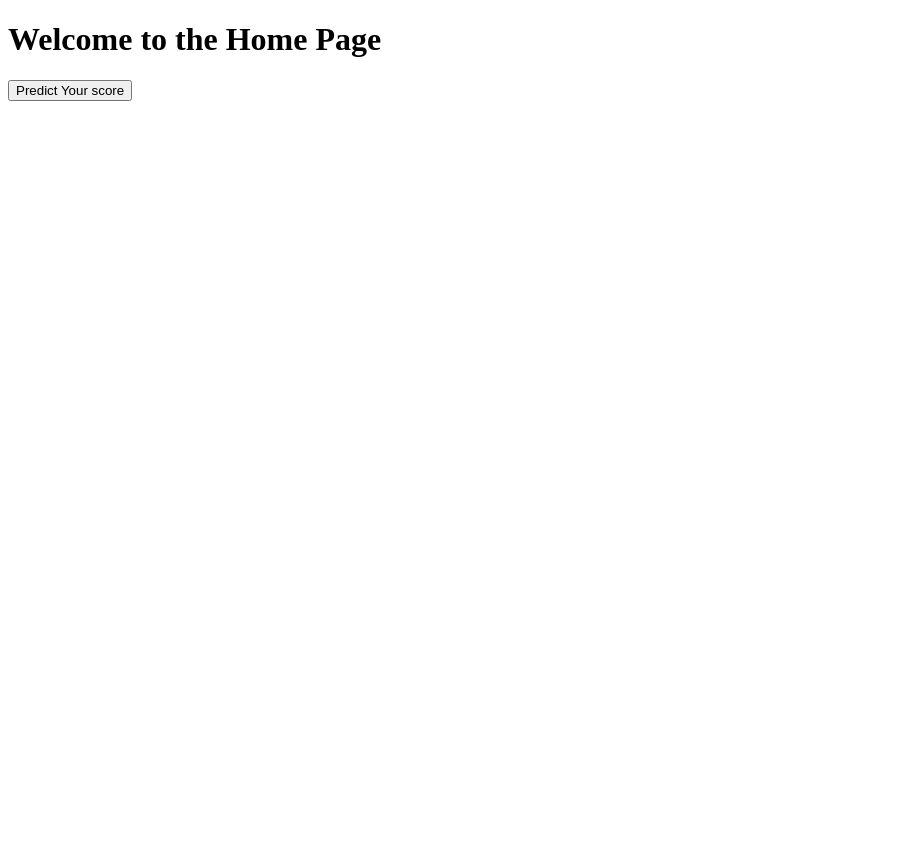
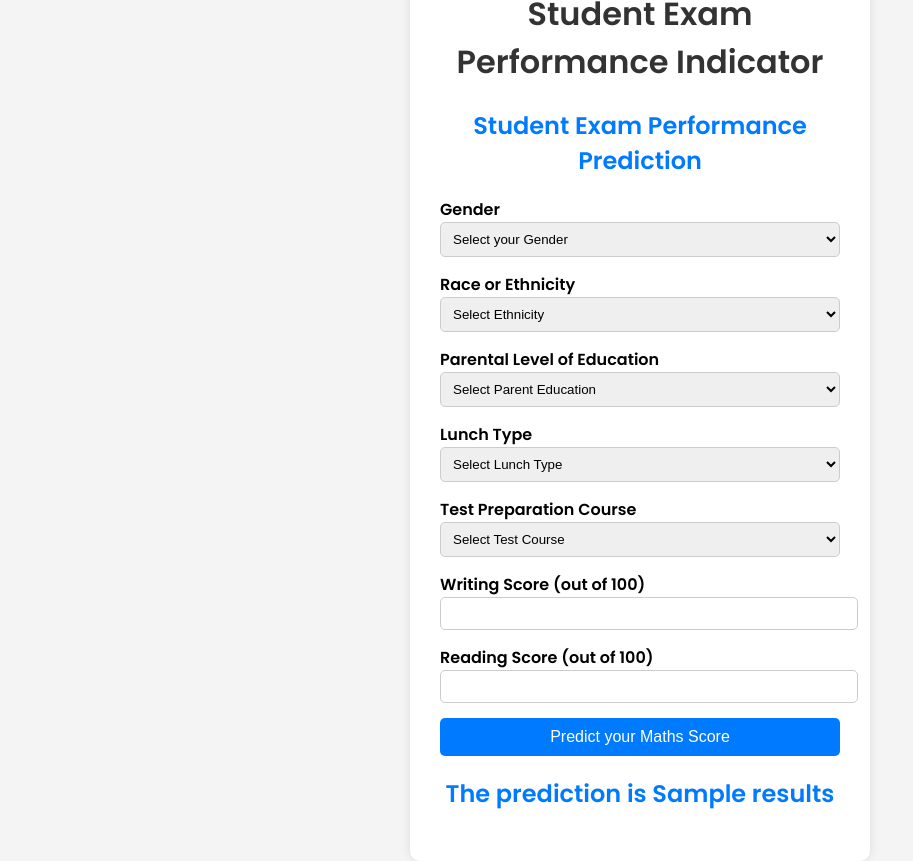
Before and after one commit to Satya-prakash3/CO2_Emission, a Flask app: template templates/index.html in a window 1280 px wide. Shown: the whole page, without its empty margins (0-913 px from the left). Before the commit the page ends 101 px from the top, so only its background shows below. Run offline with Flask 3, Linux system fonts and the light colour scheme; the template is opened without the code that fills it: most values are stand-ins (such as "Sample title", 1, 10 or a date in 2020).

Commit message:
Update index.html

```diff
--- a/templates/index.html
+++ b/templates/index.html
@@ -2,11 +2,127 @@
 <html lang="en">
 <head>
     <meta charset="UTF-8">
-    <title>Home</title>
+    <meta name="viewport" content="width=device-width, initial-scale=1.0">
+    <title>Student Exam Performance Indicator</title>
+    <link href="https://fonts.googleapis.com/css2?family=Poppins:wght@300;400;600&display=swap" rel="stylesheet">
+    <style>
+        body {
+            font-family: 'Poppins', sans-serif;
+            background-color: #f4f4f4;
+            display: flex;
+            justify-content: center;
+            align-items: center;
+            height: 100vh;
+            margin: 0;
+        }
+        .login {
+            background: #fff;
+            padding: 30px;
+            border-radius: 10px;
+            box-shadow: 0px 0px 10px rgba(0, 0, 0, 0.1);
+            width: 400px;
+            text-align: center;
+        }
+        h1 {
+            color: #333;
+        }
+        .mb-3 {
+            margin-bottom: 15px;
+            text-align: left;
+        }
+        .form-label {
+            font-weight: 600;
+        }
+        .form-control {
+            width: 100%;
+            padding: 8px;
+            border: 1px solid #ccc;
+            border-radius: 5px;
+        }
+        .btn-primary {
+            background: #007bff;
+            color: white;
+            border: none;
+            padding: 10px 15px;
+            width: 100%;
+            border-radius: 5px;
+            cursor: pointer;
+            font-size: 16px;
+        }
+        .btn-primary:hover {
+            background: #0056b3;
+        }
+        h2 {
+            margin-top: 20px;
+            color: #007bff;
+        }
+    </style>
 </head>
 <body>
-    <h1>Welcome to the Home Page</h1>
-    <form action="{{ url_for('predict_datapoint') }}">
-        <button type="submit">Predict Your score</button>
-    </form>
+    <div class="login">
+        <h1>Student Exam Performance Indicator</h1>
+        <form action="{{ url_for('predict_datapoint')}}" method="post">
+            <h2>Student Exam Performance Prediction</h2>
+            <div class="mb-3">
+                <label class="form-label">Gender</label>
+                <select class="form-control" name="gender" required>
+                    <option selected disabled value="">Select your Gender</option>
+                    <option value="male">Male</option>
+                    <option value="female">Female</option>
+                </select>
+            </div>
+            <div class="mb-3">
+                <label class="form-label">Race or Ethnicity</label>
+                <select class="form-control" name="ethnicity" required>
+                    <option selected disabled value="">Select Ethnicity</option>
+                    <option value="group A">Group A</option>
+                    <option value="group B">Group B</option>
+                    <option value="group C">Group C</option>
+                    <option value="group D">Group D</option>
+                    <option value="group E">Group E</option>
+                </select>
+            </div>
+            <div class="mb-3">
+                <label class="form-label">Parental Level of Education</label>
+                <select class="form-control" name="parental_level_of_education" required>
+                    <option selected disabled value="">Select Parent Education</option>
+                    <option value="associate's degree">Associate's degree</option>
+                    <option value="bachelor's degree">Bachelor's degree</option>
+                    <option value="high school">High school</option>
+                    <option value="master's degree">Master's degree</option>
+                    <option value="some college">Some college</option>
+                    <option value="some high school">Some high school</option>
+                </select>
+            </div>
+            <div class="mb-3">
+                <label class="form-label">Lunch Type</label>
+                <select class="form-control" name="lunch" required>
+                    <option selected disabled value="">Select Lunch Type</option>
+                    <option value="free/reduced">Free/Reduced</option>
+                    <option value="standard">Standard</option>
+                </select>
+            </div>
+            <div class="mb-3">
+                <label class="form-label">Test Preparation Course</label>
+                <select class="form-control" name="test_preparation_course" required>
+                    <option selected disabled value="">Select Test Course</option>
+                    <option value="none">None</option>
+                    <option value="completed">Completed</option>
+                </select>
+            </div>
+            <div class="mb-3">
+                <label class="form-label">Writing Score (out of 100)</label>
+                <input class="form-control" type="number" name="writing_score" min="0" max="100" required />
+            </div>
+            <div class="mb-3">
+                <label class="form-label">Reading Score (out of 100)</label>
+                <input class="form-control" type="number" name="reading_score" min="0" max="100" required />
+            </div>
+            <div class="mb-3">
+                <input class="btn btn-primary" type="submit" value="Predict your Maths Score" />
+            </div>
+        </form>
+        <h2>The prediction is {{ results }}</h2>
+    </div>
 </body>
+</html>
```
